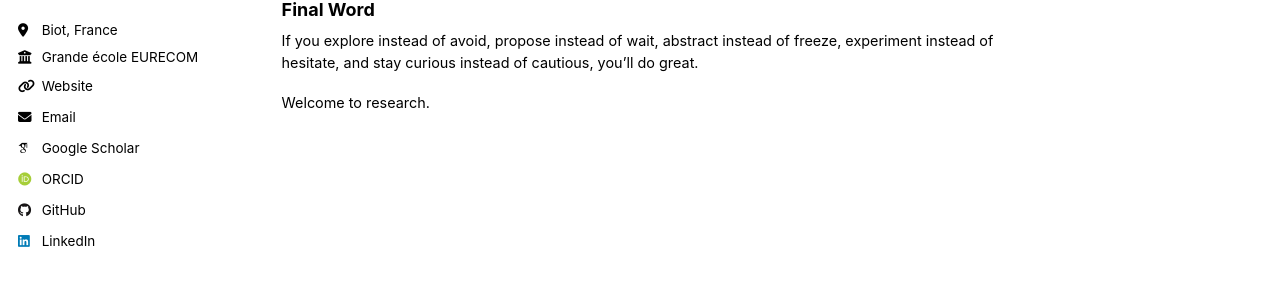
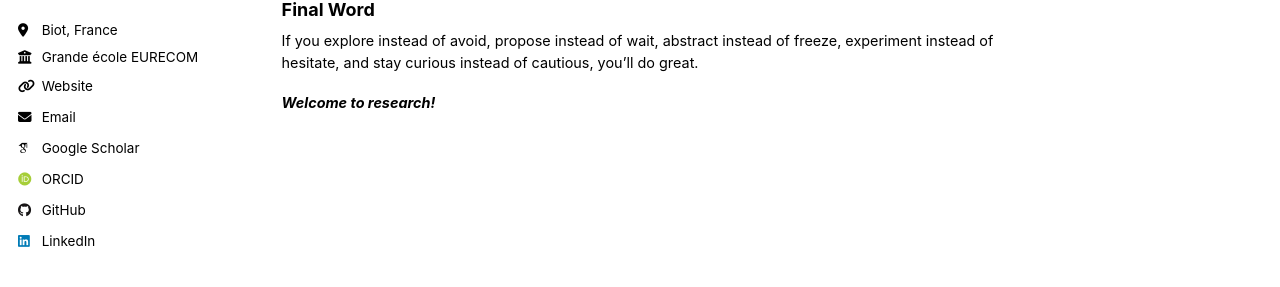
Before and after one commit to robertmora/robertmora.github.io, a Jekyll site: the page built from _pages/manifesto.html, in a window 1280 px wide and 900 px high, scrolled down 1271 px. Shown: the part 414-701 px from the top of the window. Built offline with Jekyll 4.4.1, drawn with Linux system fonts in a browser that asks for light colours; some web fonts are replaced; a script that is not in the unit is left out.

```diff
--- a/_pages/manifesto.html
+++ b/_pages/manifesto.html
@@ -123,7 +123,7 @@ author_profile: true
       of hesitate, and stay curious instead of cautious, you’ll do great.
     </p>
     <p>
-      Welcome to research.
+      <i><b>Welcome to research!</i></b>
     </p>
   </footer>
 
```
